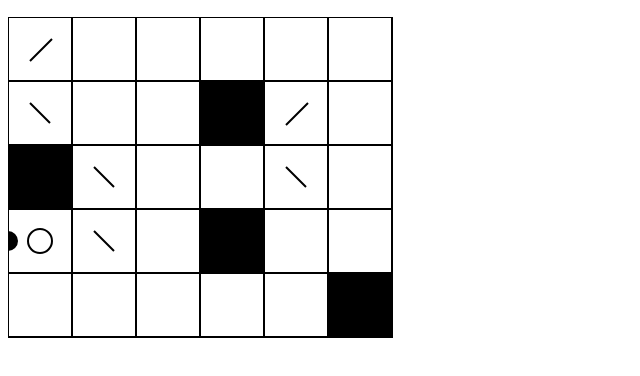
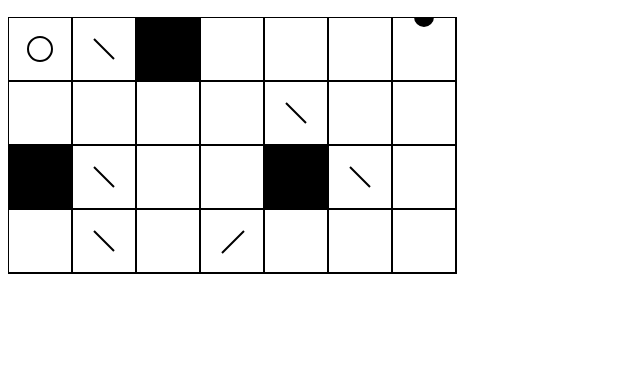
Before and after one commit to lrsjohnson/layzors, a plain HTML site: page index.html in a window 1280 px wide. Shown: the part 38-414 px from the top of the page, without its empty margins (0-640 px from the left). Drawn offline with Linux system fonts and the light colour scheme.

Commit message:
Another map

```diff
--- a/index.html
+++ b/index.html
@@ -7,7 +7,7 @@ Layzorz
 <h2>Layzorz</h1>
 <canvas id="canvas" width="500" height="300"></canvas>
 </body>
-<script type="text/javascript" src="js/map1.js"></script>
+<script type="text/javascript" src="js/maps.js"></script>
 <script type="text/javascript" src="js/lasers.js"></script>
 <script type="text/javascript" src="js/js.js"></script>
 </html>
--- a/js/js.js
+++ b/js/js.js
@@ -191,4 +191,4 @@ game.ftcY = function(y) {
     return y * this.cellHeight;
 };
 
-game.init(map1);
+game.init(maps[2]);
--- a/js/map1.js
+++ /dev/null
@@ -1,11 +0,0 @@
-var map1 = {
-    field: [['/', '\\', '0', ' ', ' '],
-            [' ', ' ', '\\', '\\', ' '],
-            [' ', ' ', ' ', ' ', ' '],
-            [' ', '0', ' ', '0', ' '],
-            [' ', '/', '\\', ' ', ' '],
-            [' ', ' ', ' ', ' ', '0']],
-    player: [0, 3],
-    buttons: [[1, 4]],
-    source: [0, 3, 3],
-    goal: [2, 1, 1]};
--- /dev/null
+++ b/js/maps.js
@@ -0,0 +1,28 @@
+var maps = {};
+
+maps[1] = {
+    field: [['/', '\\', '0', ' ', ' '],
+            [' ', ' ', '\\', '\\', ' '],
+            [' ', ' ', ' ', ' ', ' '],
+            [' ', '0', ' ', '0', ' '],
+            [' ', '/', '\\', ' ', ' '],
+            [' ', ' ', ' ', ' ', '0']],
+    player: [0, 3],
+    buttons: [[1, 4]],
+    source: [0, 3, 3],
+    goal: [2, 1, 1]
+};
+
+maps[2] = {
+    field: [[' ', ' ', '0',  ' '],
+            ['\\', ' ', '\\', '\\'],
+            ['0', ' ',  ' ',  ' '],
+            [' ', ' ',  ' ',  '/'],
+            [' ', '\\',  '0',  ' '],
+            [' ', ' ', '\\',  ' '],
+            [' ', ' ',  ' ',  ' ']],
+    player: [0, 0],
+    buttons: [[1, 1]],
+    source: [6, 0, 0],
+    goal: [0, 0, 1]
+};
```
